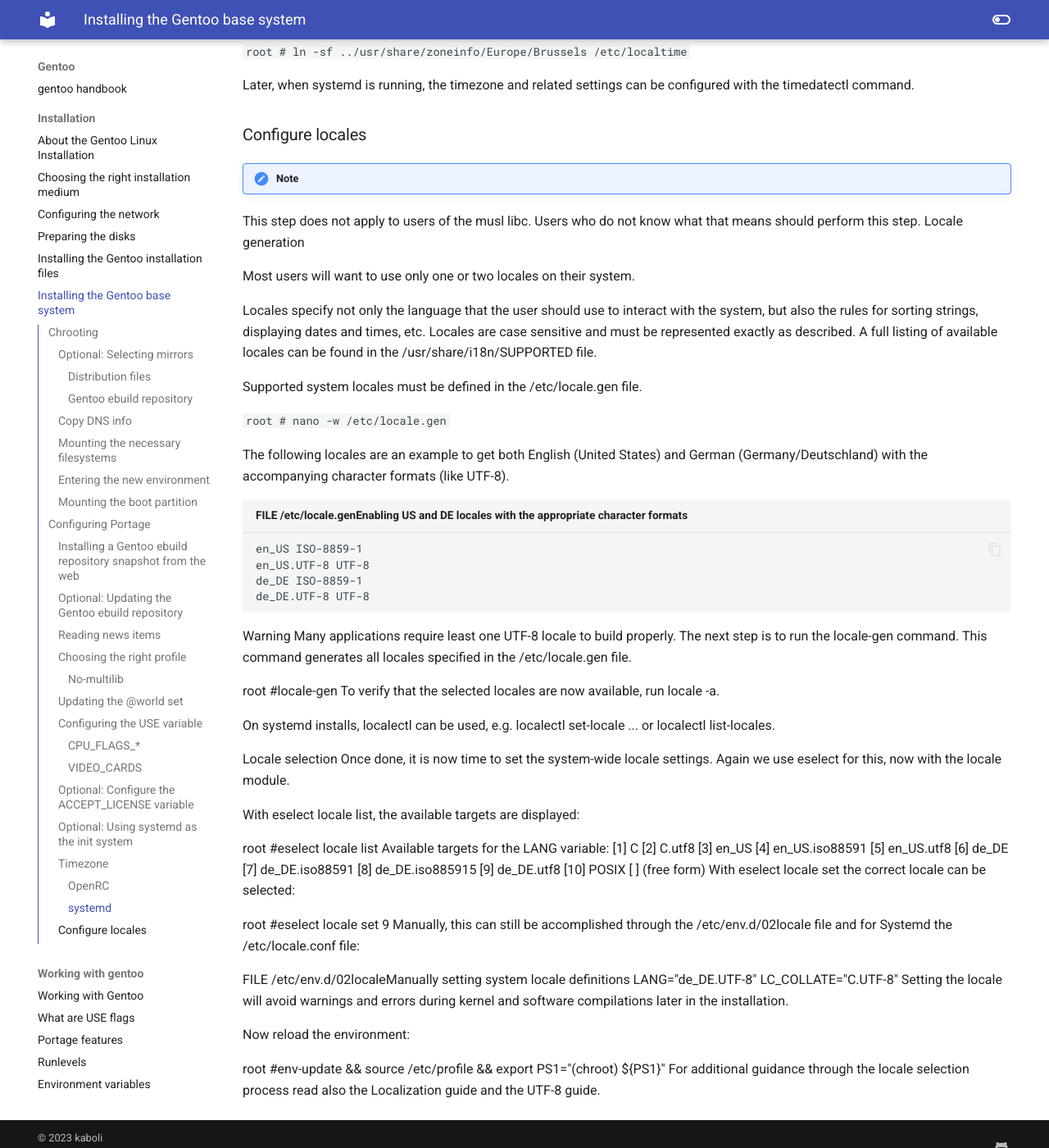
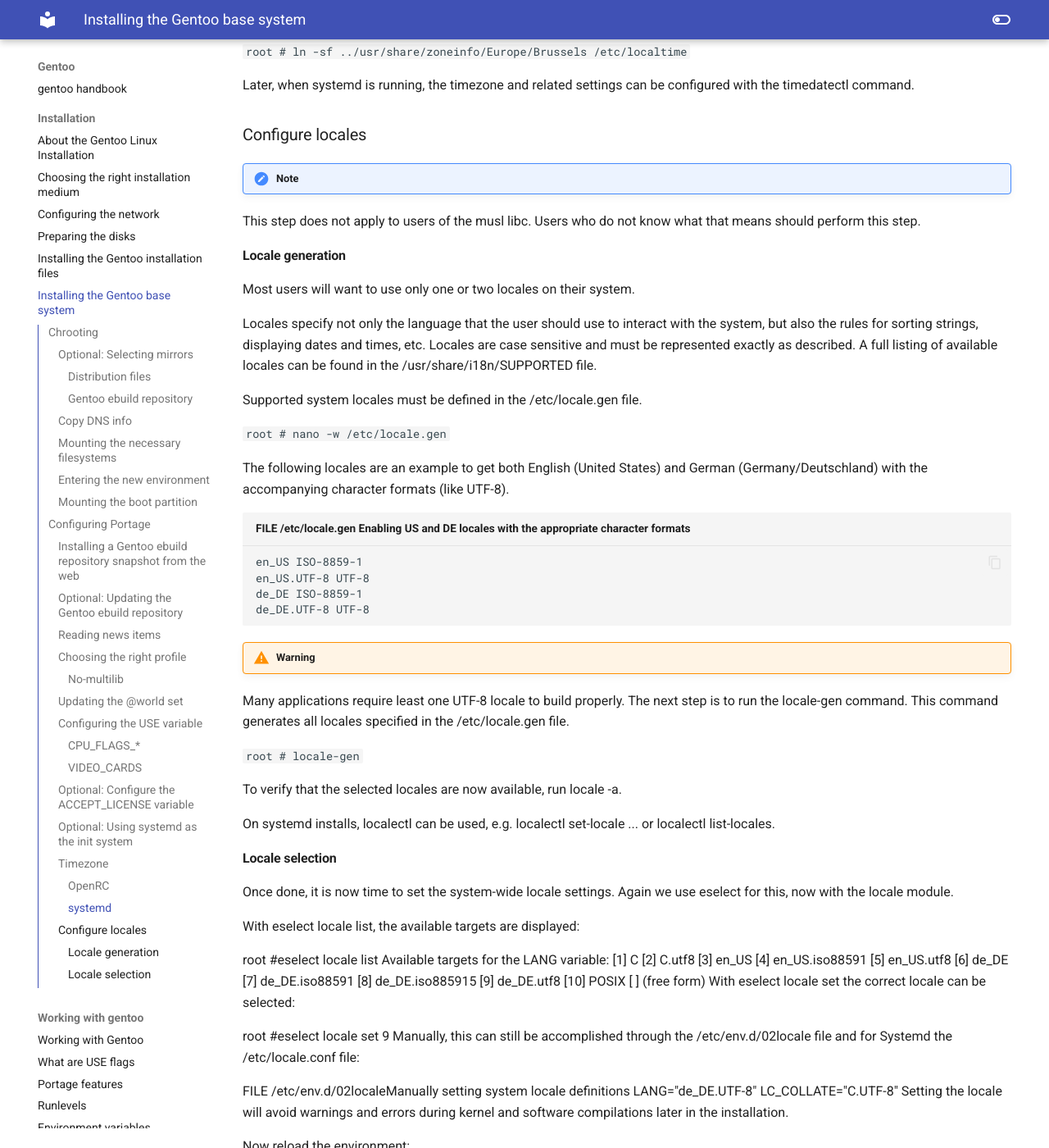
Before and after one commit to floviken/mkdocs, an MkDocs documentation site: the page built from docs/gentoo/installation/06-Installing the Gentoo base system.md, in a window 1280 px wide and 1400 px high, scrolled down 11605 px. Shown: the whole window at 82% size. Built offline with MkDocs 1.6.1 and Material for MkDocs 9.7.7, drawn with Linux system fonts in a browser that asks for light colours.

Commit message:
Update 06-Installing the Gentoo base system.md

````diff
--- a/docs/gentoo/installation/06-Installing the Gentoo base system.md
+++ b/docs/gentoo/installation/06-Installing the Gentoo base system.md
@@ -416,7 +416,8 @@
 
 !!! Note
 This step does not apply to users of the musl libc. Users who do not know what that means should perform this step.
-Locale generation
+
+#### Locale generation
 
 Most users will want to use only one or two locales on their system.
 
@@ -428,23 +429,25 @@
 
 The following locales are an example to get both English (United States) and German (Germany/Deutschland) with the accompanying character formats (like UTF-8).
 
-```sh title="FILE /etc/locale.genEnabling US and DE locales with the appropriate character formats"
+```sh title="FILE /etc/locale.gen Enabling US and DE locales with the appropriate character formats"
 en_US ISO-8859-1
 en_US.UTF-8 UTF-8
 de_DE ISO-8859-1
 de_DE.UTF-8 UTF-8
 ```
 
- Warning
+!!! Warning
 Many applications require least one UTF-8 locale to build properly.
 The next step is to run the locale-gen command. This command generates all locales specified in the /etc/locale.gen file.
 
-root #locale-gen
+`root # locale-gen`
+
 To verify that the selected locales are now available, run locale -a.
 
 On systemd installs, localectl can be used, e.g. localectl set-locale ... or localectl list-locales.
 
-Locale selection
+#### Locale selection
+
 Once done, it is now time to set the system-wide locale settings. Again we use eselect for this, now with the locale module.
 
 With eselect locale list, the available targets are displayed:
````
